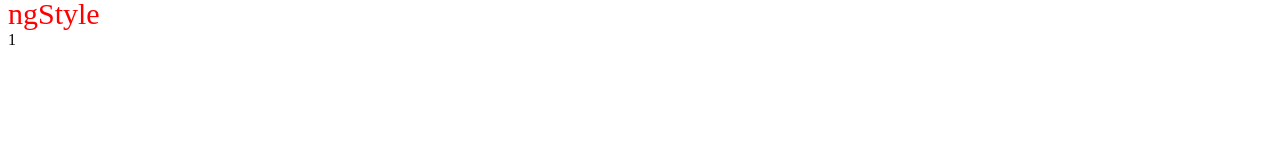
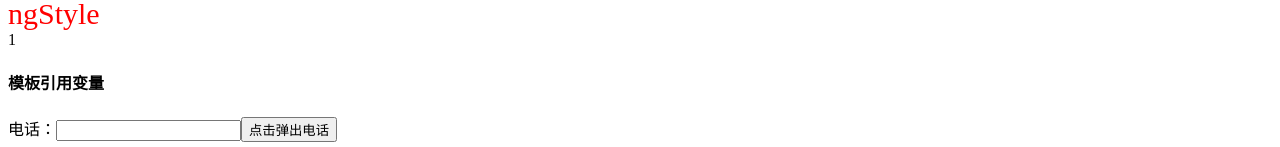
Before and after one commit to qray90/angular-displaying-data-demo, an Angular app: page / in a window 1280 px wide. Shown: the part 911-1058 px from the top of the page. Before the commit the page ends 968 px from the top, so only its background shows below. Built offline with nearby package versions, Linux system fonts and the light colour scheme.

Commit message:
refer variable

```diff
--- a/src/app/app.component.ts
+++ b/src/app/app.component.ts
@@ -75,6 +75,12 @@
       <div *ngSwitchCase="1">1</div>
       <div *ngSwitchDefault>default</div>
     </div>
+
+    <div>
+      <h4>模板引用变量</h4>
+      电话：<input #phone />
+      <button (click)="alertPhone(phone.value)">点击弹出电话</button>
+    </div>
   `
 })
 export class AppComponent implements OnInit {
@@ -130,4 +136,8 @@
   alertInfo(event) {
     console.log(event);
   }
+
+  alertPhone(phone) {
+    alert(phone);
+  }
 }
```
Also changed, not shown: 1 other file (tests, documents, lock files or other folders).
